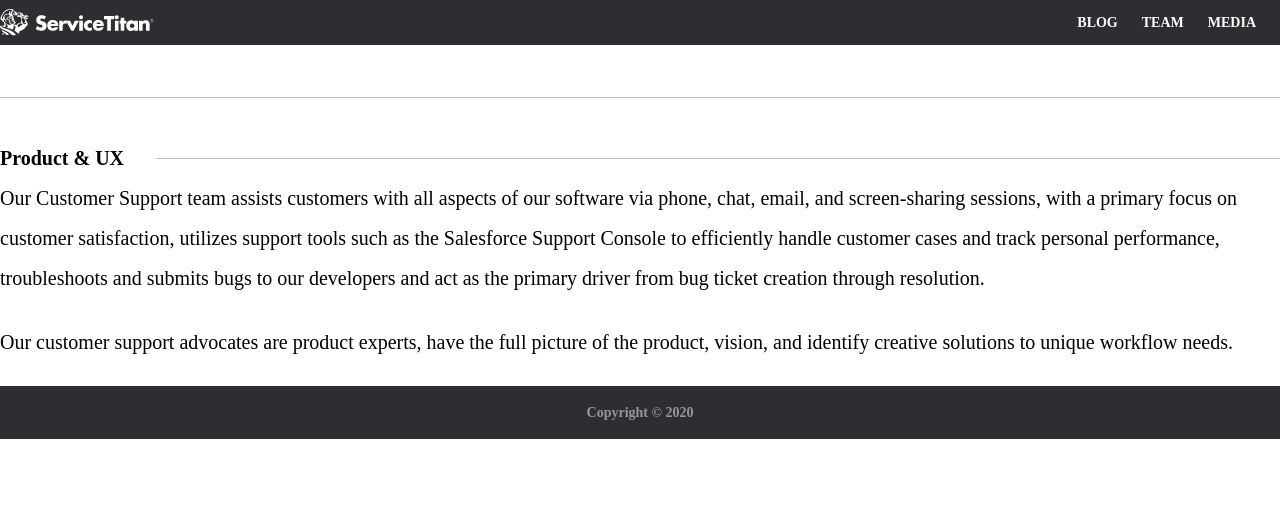
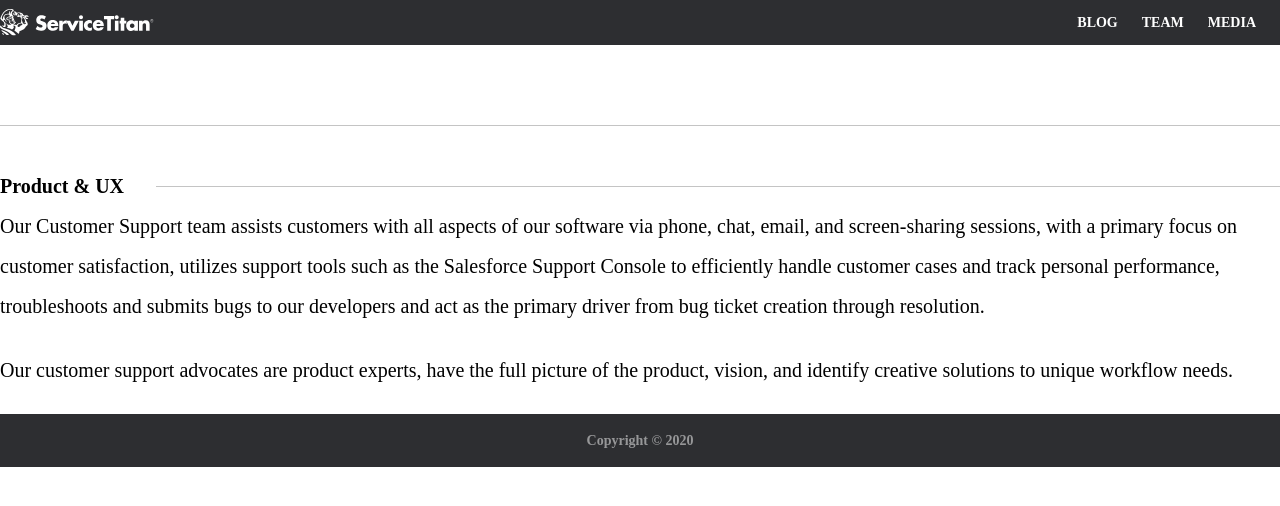
Before and after one commit to haykghazaryan-st/haykghazaryan-st.github.io, a Jekyll site: the page built from team_2.markdown, in a window 1280 px wide. Shown: the top 506 px of the page. Built offline with Jekyll 4.4.1, drawn with Linux system fonts in a browser that asks for light colours; some web fonts are replaced; our own code applies the rules of GitHub Pages for plain Markdown files.

Commit message:
style fixes

```diff
--- a/_layouts/blog.html
+++ b/_layouts/blog.html
@@ -2,7 +2,7 @@
 layout: page
 ---
 
-<div class="mt-10">
+<div>
 
   {%- if site.posts.size > 0 -%}
   <ul class="flex flex-wrap -ml-4 -mr-4">
--- a/_layouts/company.html
+++ b/_layouts/company.html
@@ -4,7 +4,7 @@ title: Test
 subtitle: Test test
 ---
 
-<section class="mt-10 leading-loose">
+<div>
     <p class="mb-6">
         ServiceTitan's end-to-end solution includes CRM, intelligent dispatch, custom reporting,
         marketing automation, a mobile solution for field techs, and accounting integrations with Sage
@@ -38,4 +38,4 @@ subtitle: Test test
         It has a team of 60+ people in Yerevan that not only improves existing products, but also builds
         brand-new ones from scratch.
     </p>
-</section>
+</div>
--- a/_layouts/page.html
+++ b/_layouts/page.html
@@ -5,14 +5,14 @@ layout: default
 <!-- Start main section -->
 <main aria-label="Content">
   <div class="container">
-    <div class="mt-10 heading page-heading">
+    <div class="heading page-heading">
       {%- if page.title -%}
       <h2>{{ page.title }}</h2>
       {%- endif -%} {%- if page.subtitle -%}
       <h5>{{ page.subtitle}}</h5>
       {%- endif -%}
     </div>
-    <section class="mt-10 leading-loose">
+    <section class="leading-loose">
       {{ content }}
     </section>
 
--- a/_layouts/team.html
+++ b/_layouts/team.html
@@ -2,7 +2,7 @@
 layout: page
 ---
 
-<section class="flex items-start mt-10">
+<section class="flex items-start">
     <aside class="sidebar">
         <nav>
             <ul>
@@ -12,7 +12,7 @@ layout: page
             </ul>
         </nav>
     </aside>
-    <div class="leading-loose">
+    <div>
         {{ content }}
     </div>
 
--- a/plugins/headings.js
+++ b/plugins/headings.js
@@ -15,11 +15,11 @@ exports.headingsBase = function (config) {
 exports.heading = function (config) {
   return {
     '.heading': {
-      paddingBottom: config('theme.spacing.10'),
+      paddingBottom: config('theme.spacing.0'),
 
       '&.page-heading': {
-        marginTop: config('theme.spacing.3'),
-        marginBottom: config('theme.spacing.3'),
+        marginTop: config('theme.spacing.20'),
+        marginBottom: config('theme.spacing.10'),
         borderBottomWidth: config('theme.borderWidth.default'),
         borderBottomColor: config('theme.colors.gray'),
       },
```
Also changed, not shown: assets/main.css.
